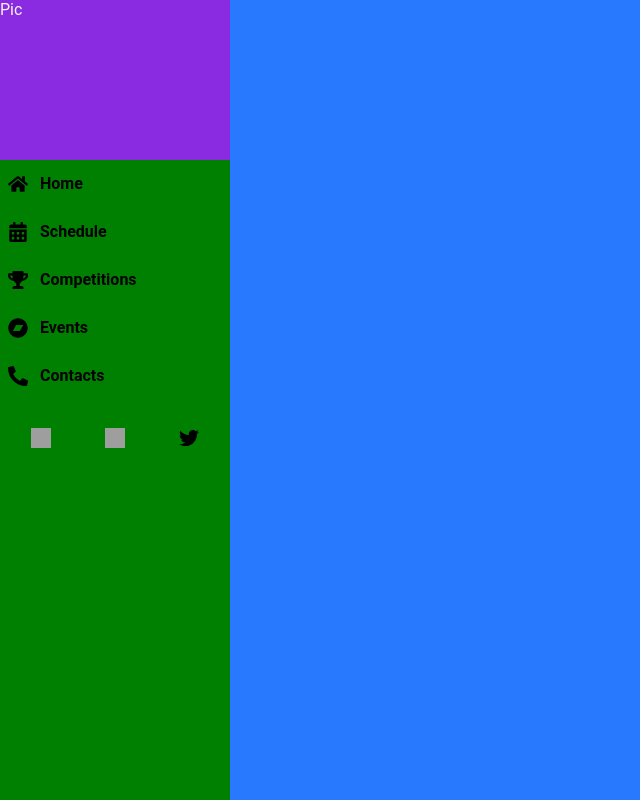
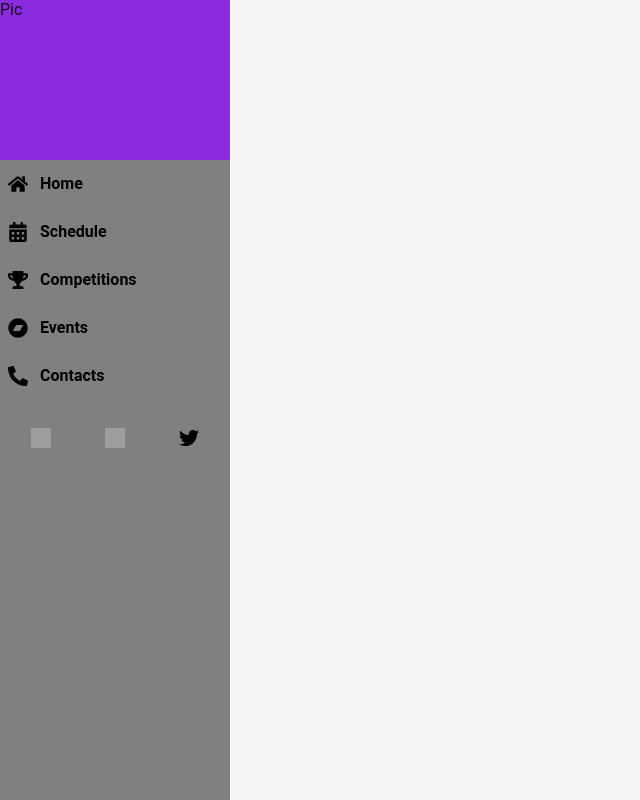
Before and after one commit to NevilleAntony98/Excel-2020, a React (Create React App) app: page / in a window 1280 px wide. Both pictures are taken after a click on the picture 30 px from the left and 30 px from the top of the page. Shown: the whole page, without its empty margins (0-640 px from the left). Built offline with nearby package versions, Linux system fonts and the light colour scheme; grey boxes are pictures that could not be loaded.

Commit message:
change navbar to white color

```diff
--- a/src/components/Navbar/Bottombar.css
+++ b/src/components/Navbar/Bottombar.css
@@ -6,7 +6,7 @@
   width: -webkit-fill-available;
   width: -moz-available;
   padding: 20px;
-  background-color: brown;
+  background-color: white;
   position: fixed;
   bottom: 0;
   left: 0;
--- a/src/components/Navbar/Sidebar.css
+++ b/src/components/Navbar/Sidebar.css
@@ -2,7 +2,7 @@
   height: 100%;
   width: 18%;
   z-index: 1;
-  background-color: green;
+  background-color: grey;
   position: fixed;
   top: 0;
   left: 0;
@@ -21,7 +21,7 @@
   color: black;
 }
 .sidebar-row:hover {
-  background-color: limegreen;
+  background-color: lightgrey;
 }
 .sidebarIcon {
   padding-right: 12px;
--- a/src/components/Navbar/SmallSidebar.css
+++ b/src/components/Navbar/SmallSidebar.css
@@ -3,7 +3,7 @@
   flex-direction: column;
   width: 16px;
   padding: 20px;
-  background-color: brown;
+  background-color: white;
 }
 .smallSidebarIcon {
   height: 20px;
--- a/src/index.scss
+++ b/src/index.scss
@@ -13,8 +13,8 @@ $color-blue: #2979ff;
 
 body {
   margin: 0;
-  background: $color-blue;
-  color: $color-white;
+  background: $color-white;
+  color: $color-black;
   font-family: $font-1;
   -webkit-font-smoothing: antialiased;
   -moz-osx-font-smoothing: grayscale;
```
